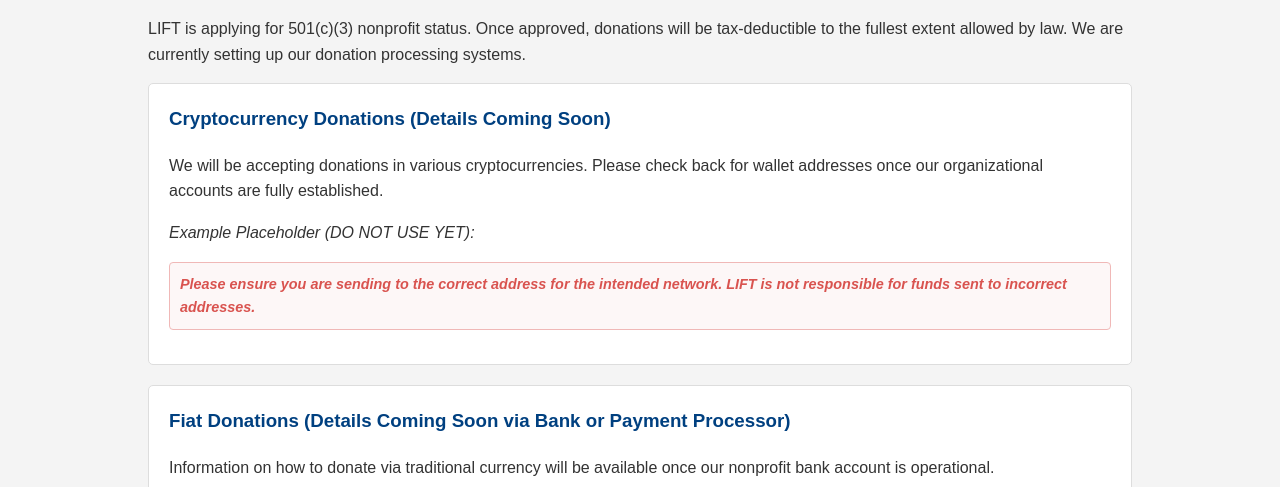
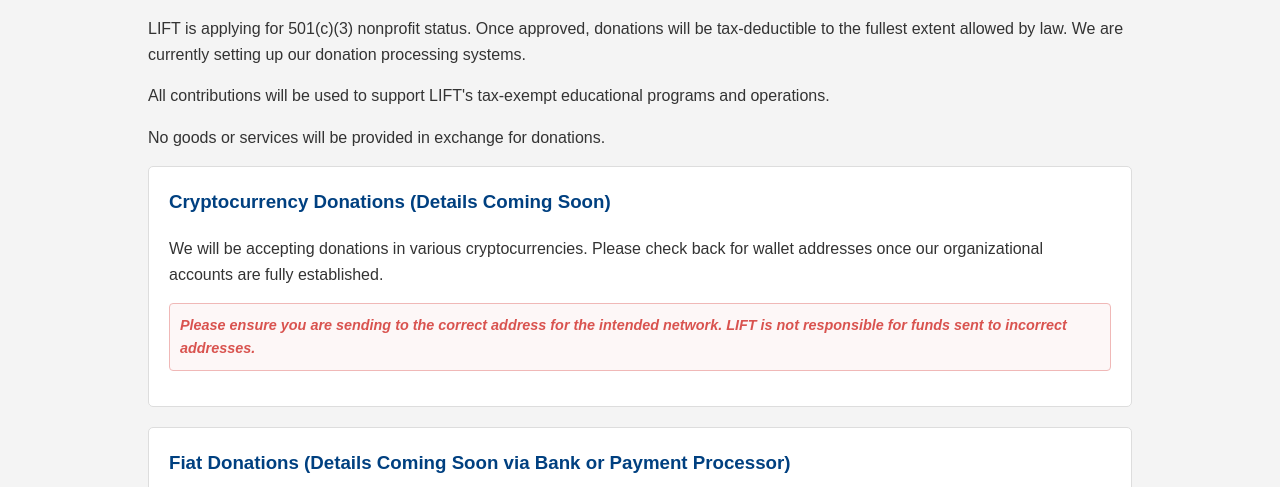
Before and after one commit to togosh/educationnonprofit, a website: page public/donate.html in a window 1280 px wide. Shown: the part 613-1100 px from the top of the page. Drawn offline with Linux system fonts and the light colour scheme.

Commit message:
- add to donate page

```diff
--- a/public/donate.html
+++ b/public/donate.html
@@ -46,11 +46,13 @@
 
                 <h2>How to Donate</h2>
                 <p>LIFT is applying for 501(c)(3) nonprofit status. Once approved, donations will be tax-deductible to the fullest extent allowed by law. We are currently setting up our donation processing systems.</p>
+                <p>All contributions will be used to support LIFT's tax-exempt educational programs and operations.</p>
+                <p>No goods or services will be provided in exchange for donations.</p>
 
                 <div class="donation-method">
                     <h3>Cryptocurrency Donations (Details Coming Soon)</h3>
                     <p>We will be accepting donations in various cryptocurrencies. Please check back for wallet addresses once our organizational accounts are fully established.</p>
-                    <p><em>Example Placeholder (DO NOT USE YET):</em></p>
+                    <!--<p><em>Example Placeholder (DO NOT USE YET):</em></p>-->
                     <!-- <p><strong>Bitcoin (BTC):</strong> [NPO_BTC_ADDRESS_HERE]</p> -->
                     <!-- <p><strong>Ethereum (ETH) & ERC20s:</strong> [NPO_ETH_ADDRESS_HERE]</p> -->
                     <!-- <p><strong>PulseChain (PLS) & PRC20s:</strong> [NPO_PLS_ADDRESS_HERE]</p> -->
```
